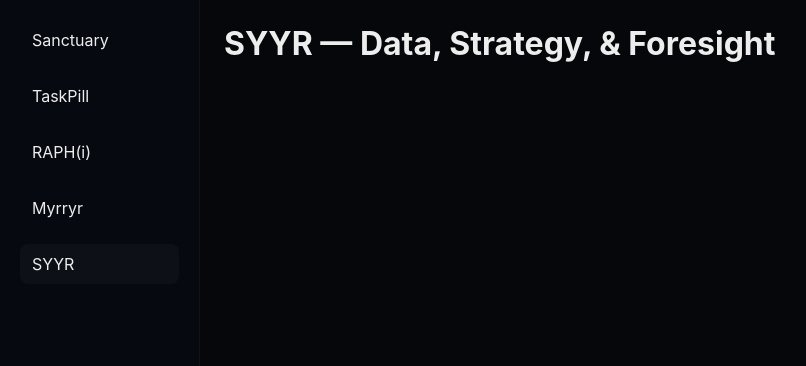
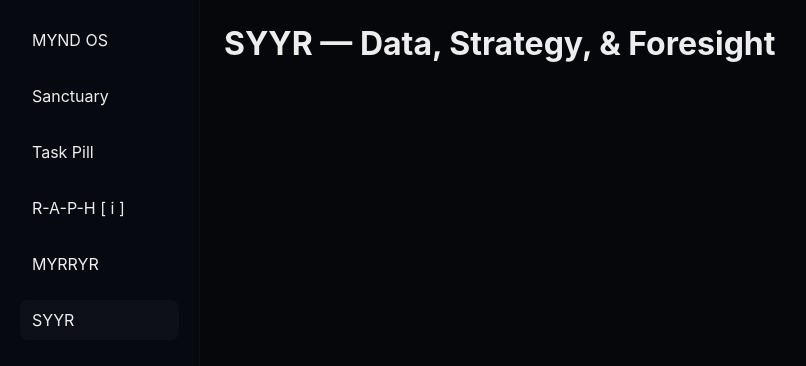
Before and after one commit to brendanmyrden/MYNDOS, a React (Vite) app: page /syyr in a window 1280 px wide. Shown: the top 366 px of the page, without its empty margins (0-806 px from the left). Built offline with nearby package versions, Linux system fonts and the light colour scheme.

Commit message:
PH 1 : Addition of MYND Homepage + Styling

```diff
--- a/src/core/navigation/Sidebar.tsx
+++ b/src/core/navigation/Sidebar.tsx
@@ -1,10 +1,11 @@
 import { Link, useLocation } from "react-router-dom";
 
 const links = [
+  { name: "MYND OS", path: "/myndos" },
   { name: "Sanctuary", path: "/sanctuary" },
-  { name: "TaskPill", path: "/taskpill" },
-  { name: "RAPH(i)", path: "/raphi" },
-  { name: "Myrryr", path: "/myrryr" },
+  { name: "Task Pill", path: "/taskpill" },
+  { name: "R-A-P-H [ i ]", path: "/raphi" },
+  { name: "MYRRYR", path: "/myrryr" },
   { name: "SYYR", path: "/syyr" },
 ];
 
--- /dev/null
+++ b/src/modules/myndos/index.tsx
@@ -0,0 +1,3 @@
+export default function MYNDOSHome() {
+    return <h1>MYND OS - Your Data, Your World</h1>;
+}
--- a/src/modules/myrryr/index.tsx
+++ b/src/modules/myrryr/index.tsx
@@ -1,3 +1,3 @@
-export default function MyrryrHome() {
-    return <h1>Myrryr - Music & Creative Flow</h1>;
+export default function MYRRYRHome() {
+    return <h1>MYRRYR - Music Prod. + Versions + Brand</h1>;
 }
--- a/src/modules/raphi/index.tsx
+++ b/src/modules/raphi/index.tsx
@@ -1,3 +1,3 @@
 export default function RAPHiDashboard() {
-    return <h1>RAPH[i] - Health Intelligence Dashboard</h1>;
+    return <h1> R-A-P-H [ i ] - Health Intelligence Dashboard </h1>;
 }
```
